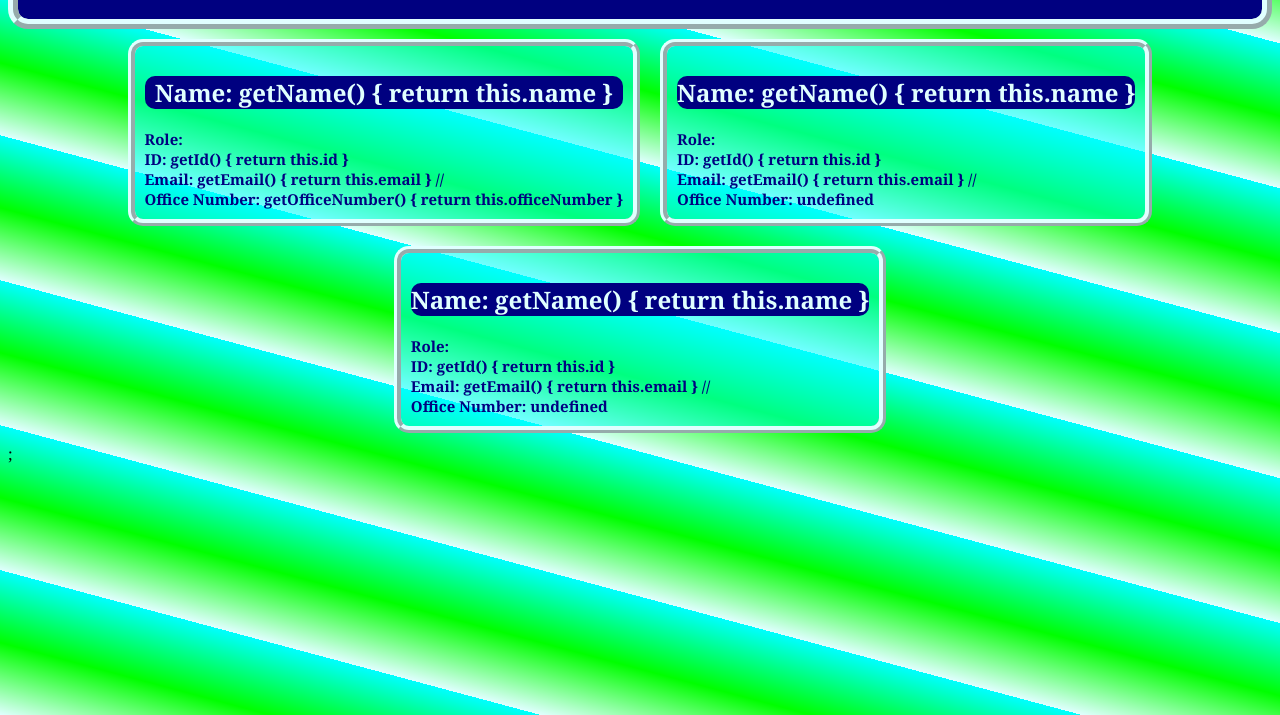
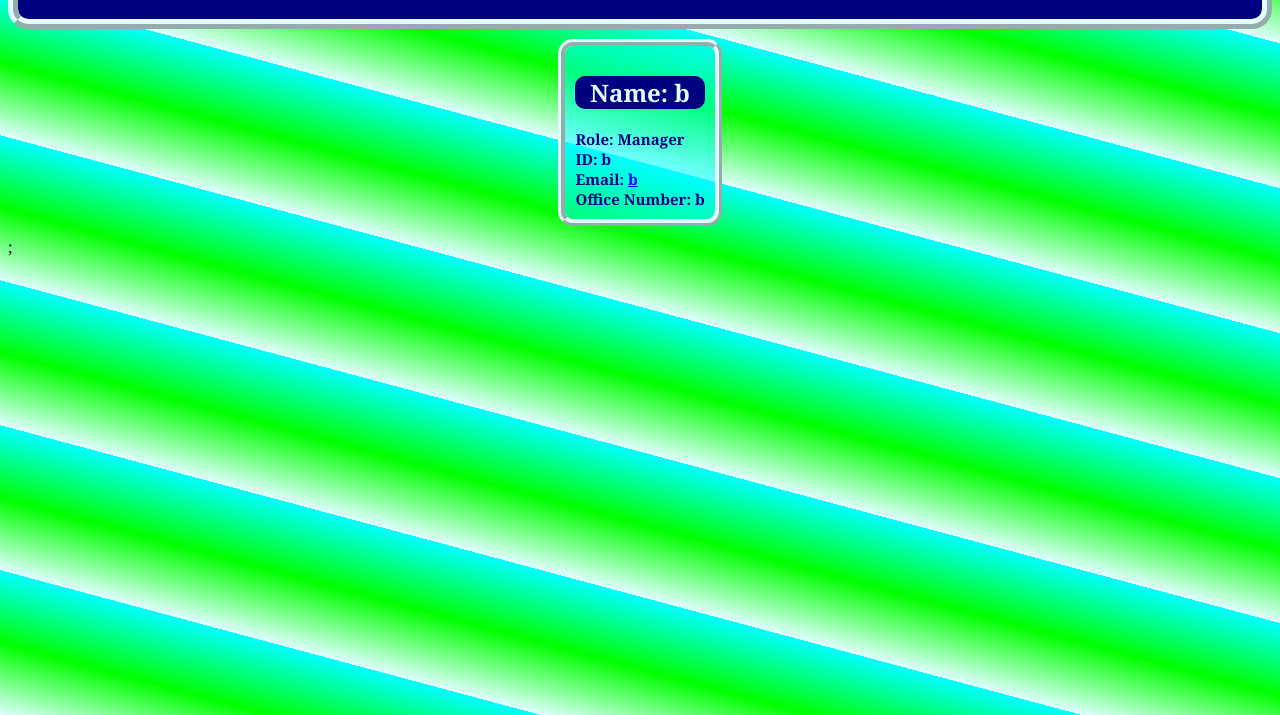
Before and after one commit to dogmom3/employee-data-input, a website: page index.html in a window 1280 px wide. Shown: the part 85-800 px from the top of the page. Drawn offline with Linux system fonts and the light colour scheme; files that its build step writes are made by us from their sources.

Commit message:
userinput display

```diff
--- a/index.html
+++ b/index.html
@@ -16,51 +16,11 @@
             <div id="employee-data">
 
     <ul id="data">
-    <h2 id="name">Name: getName() {
-        return this.name
-    } </h2>
-    <li id="list">Role:</li>
-    <li id="list">ID: getId() {
-        return this.id
-    } </li>
-    <li id="list">Email: getEmail() {
-        return this.email
-    }
-        // <a id="list-item" href=" "target="_blank"></a>
-        </li>
-    <li id="list">Office Number: getOfficeNumber() {
-        return this.officeNumber
-    }</li>
-</ul>
-    <ul id="data">
-    <h2 id="name">Name: getName() {
-        return this.name
-    } </h2>
-    <li id="list">Role:</li>
-    <li id="list">ID: getId() {
-        return this.id
-    } </li>
-    <li id="list">Email: getEmail() {
-        return this.email
-    }
-        // <a id="list-item" href=" "target="_blank"></a>
-        </li>
-    <li id="list">Office Number: undefined</li>
-</ul>
-    <ul id="data">
-    <h2 id="name">Name: getName() {
-    return this.name
-} </h2>
-    <li id="list">Role:</li>
-    <li id="list">ID: getId() {
-    return this.id
-} </li>
-    <li id="list">Email: getEmail() {
-    return this.email
-}
-        // <a id="list-item" href=" "target="_blank"></a>
-        </li>
-    <li id="list">Office Number: undefined</li>
+    <h2 id="name">Name: b</h2>
+    <li id="list">Role: Manager</li>
+    <li id="list">ID: b</li>
+    <li id="list">Email: <a href="mailto: " target="_blank"> b</a></li>
+    <li id="list">Office Number: b</li>
 </ul>
 
             </div>
--- a/lib/Engineer.js
+++ b/lib/Engineer.js
@@ -9,7 +9,7 @@ class Engineer extends Employee {
         return this.name
     }
     getRole(){
-        return ("Engineer")
+        return "Engineer"
     }
     getId() {
         return this.id
@@ -17,7 +17,7 @@ class Engineer extends Employee {
     getEmail() {
         return this.email
     }
-    getGitHubUserName() {
+    getGitHub() {
         return this.gitHub
     }
 };
```
Also changed, not shown: index.js (+4 -3 lines), src/generatePage.js (+49 -16 lines).
